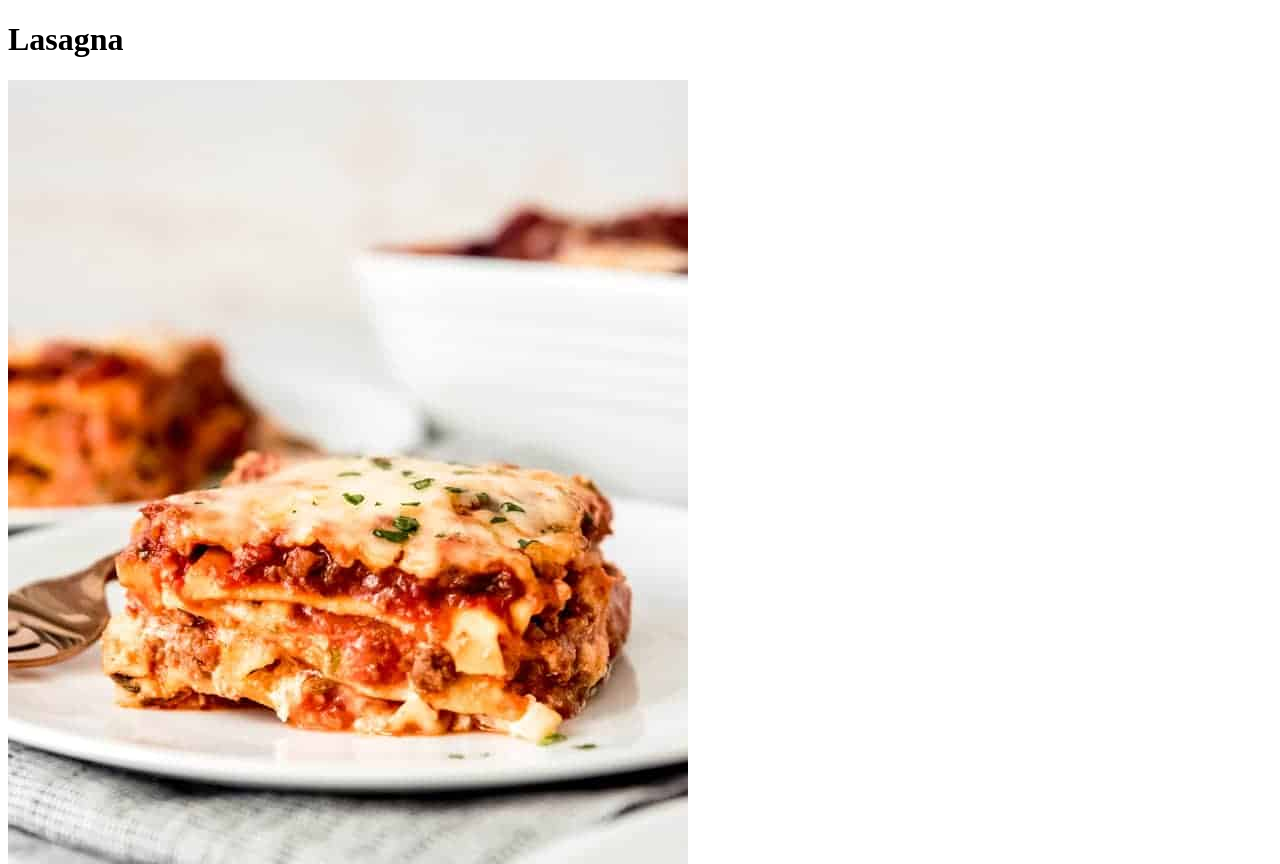
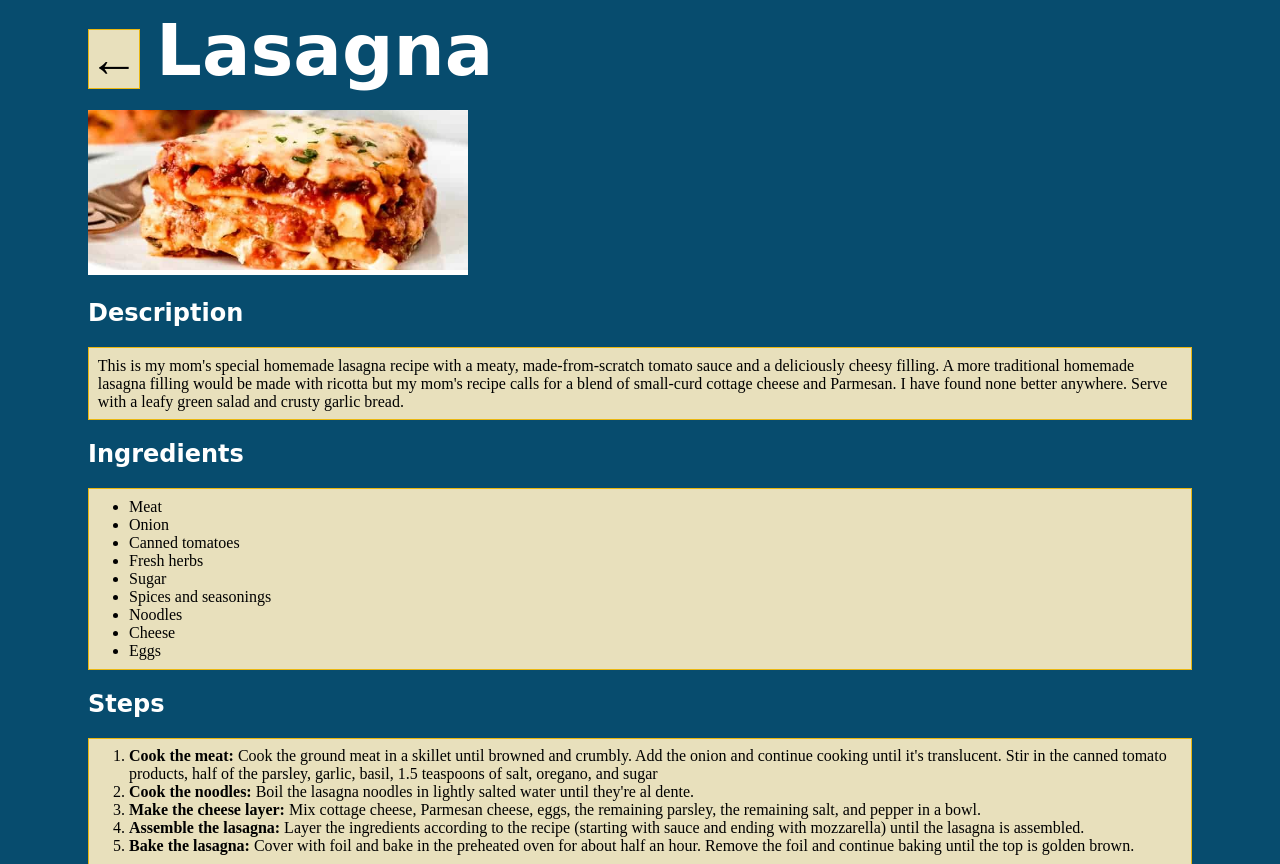
Before and after one commit to renglan1/odin-recipes, a plain HTML site: page recipes/lasagna.html in a window 1280 px wide. Shown: the top 864 px of the page. Drawn offline with Linux system fonts and the light colour scheme.

Commit message:
Style recipe pages

```diff
--- a/recipes/lasagna.html
+++ b/recipes/lasagna.html
@@ -5,9 +5,13 @@
     <meta http-equiv="X-UA-Compatible" content="IE=edge">
     <meta name="viewport" content="width=device-width, initial-scale=1.0">
     <title>Recipe: Lasagna</title>
+    <link rel="stylesheet" href="../styles/style.css">
 </head>
 <body>
-    <h1>Lasagna</h1>
+    <div class="header">
+        <a href="../index.html">←</a>
+        <h1>Lasagna</h1>
+    </div>
     <img src="../images/lasagna.jpeg" alt="Picture of lasagna">
     <h2>Description</h2>
     <p>This is my mom's special homemade lasagna recipe with a meaty, made-from-scratch tomato sauce and a deliciously cheesy filling. A more traditional homemade lasagna filling would be made with ricotta but my mom's recipe calls for a blend of small-curd cottage cheese and Parmesan. I have found none better anywhere. Serve with a leafy green salad and crusty garlic bread.</p>
--- a/styles/index-style.css
+++ b/styles/style.css
@@ -1,20 +1,41 @@
 body {
     counter-reset: recipe-counter;
-    padding-left: 10%;
+    padding: 0 5em;
     background-color: rgb(7, 76, 110);
+    color: white;
 }
 
 .header {
+    display: flex;
+    gap: 1em;
+    align-items: center;
+}
+
+.header a {
+    font-size: 50px;
+    height: min-content;
+}
+
+h1, h2 {
+    width: max-content;
     font-family: 'Lucida Handwriting', cursive, sans-serif;
-    color: white;
+}
+
+h1 {
     font-size: 72px;
-    width: 380px;
     margin: 0 0 0.25em 0;
 }
 
 .cover {
     width: 380px;
     height: auto;
+}
+
+img {
+    width: 380px;
+    height: 160px;
+    object-fit: cover;
+    border-bottom: 5px solid white;
 }
 
 .recipes {
@@ -33,3 +54,18 @@ body {
     counter-increment: recipe-counter;
     content: "0" counter(recipe-counter) " ";
 }
+
+p, ul, ol, .header a {
+    background-color: rgb(232, 224, 188);
+    border: 1px solid rgb(234, 183, 16);
+    color: rgb(0, 0, 0);
+    text-decoration: none;
+}
+
+p, ul, ol {
+    padding: 0.55em;
+}
+
+ul, ol {
+    padding-left: 40px;
+}
```
Also changed, not shown: index.html (+2 -2 lines), recipes/chicken-parmesan.html (+5 -1 lines), recipes/indian-chicken-curry.html (+5 -1 lines), styles/recipe-style.css (deleted).
